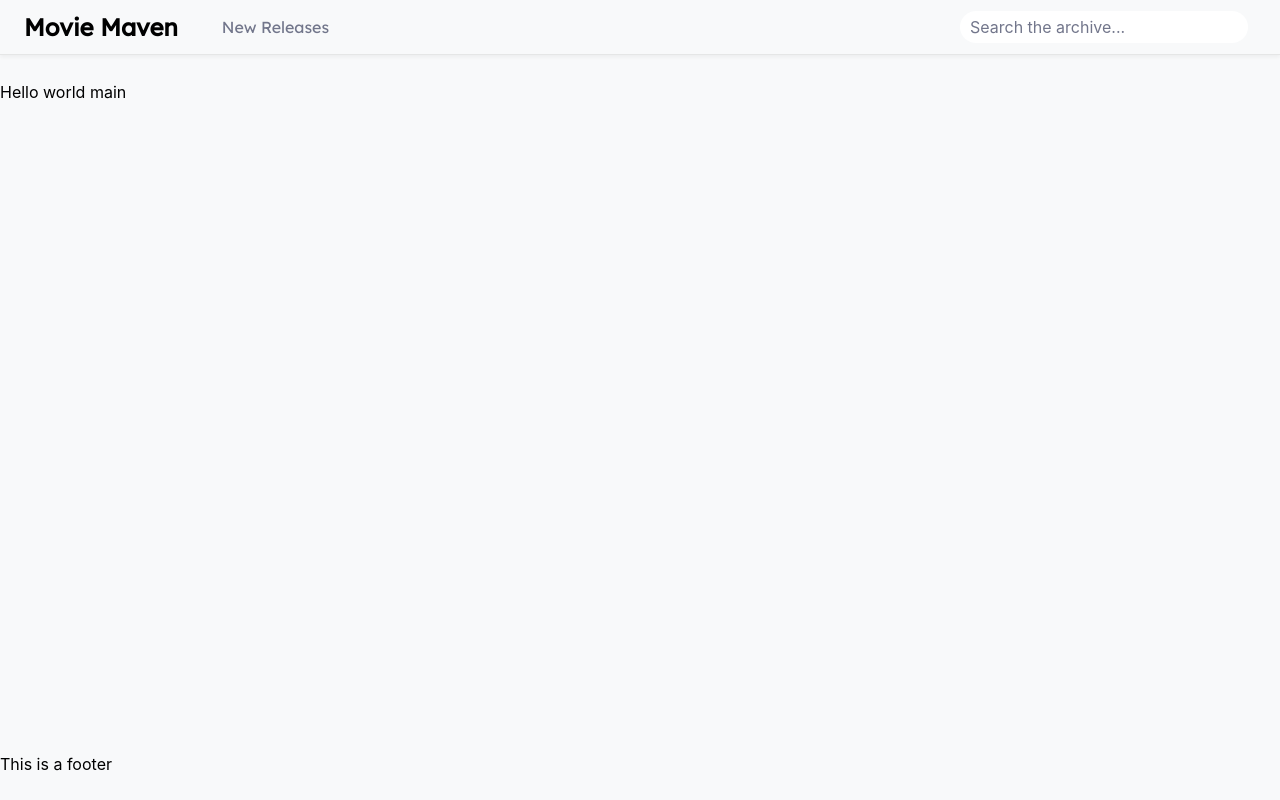
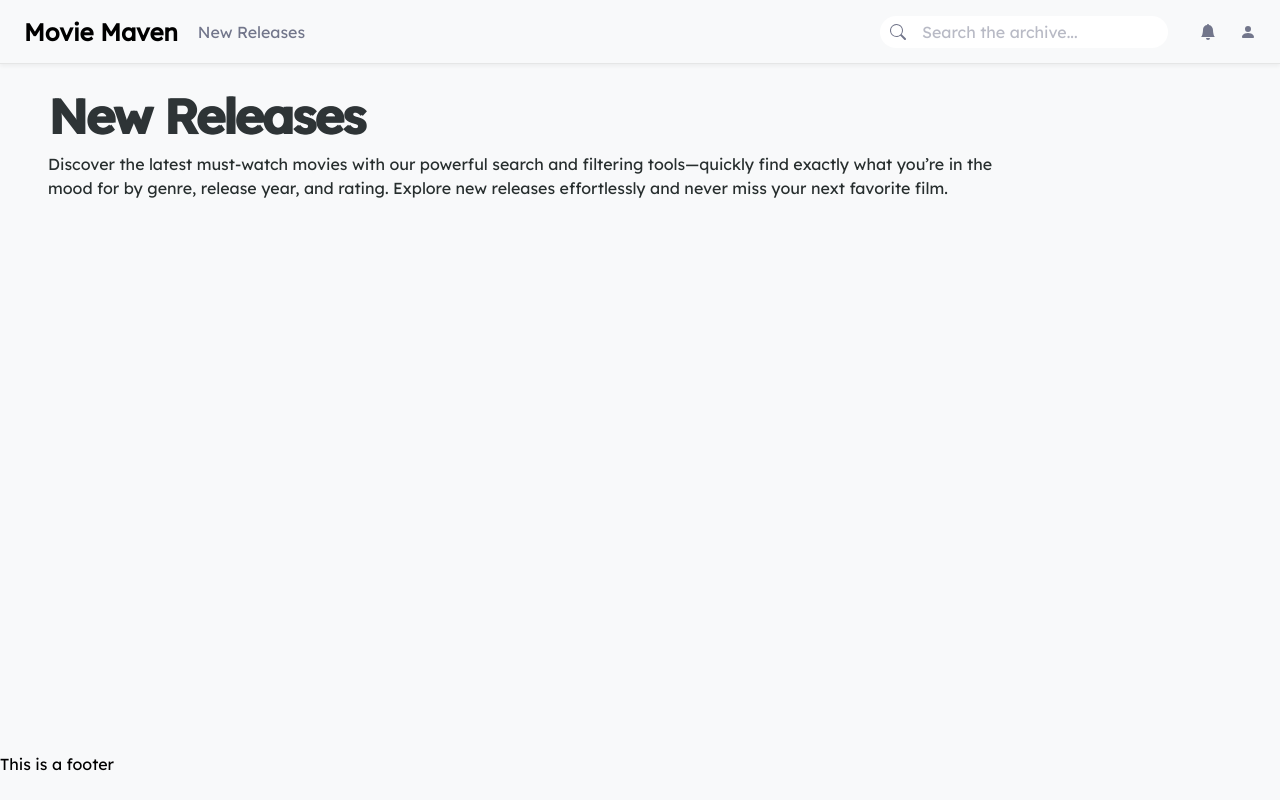
Before and after one commit to wesjrose/movie_maven_fe, a React (Vite) app: page / in a window 1280 px wide. Built offline with nearby package versions, Linux system fonts and the light colour scheme.

Commit message:
feat: finish header styling and New releases intro

```diff
--- a/package.json
+++ b/package.json
@@ -14,6 +14,7 @@
     "@tailwindcss/vite": "^4.2.2",
     "react": "^19.2.4",
     "react-dom": "^19.2.4",
+    "react-icons": "^5.6.0",
     "tailwindcss": "^4.2.2"
   },
   "devDependencies": {
--- a/src/components/AppLayout/AppLayout.module.css
+++ b/src/components/AppLayout/AppLayout.module.css
@@ -1,5 +1,5 @@
 .dt_app_layout {
     display: grid;
     min-height: 100vh;
-    grid-template-rows: 5rem 1fr 3rem;
+    grid-template-rows: 3rem 1fr 3rem;
 }
--- a/src/components/AppLayout/AppLayout.tsx
+++ b/src/components/AppLayout/AppLayout.tsx
@@ -1,12 +1,13 @@
 import classes from "./AppLayout.module.css";
 import Header from "../Header/Header";
 import Footer from "../Footer/Footer";
+import NewReleases from "../NewReleases/NewReleases";
 
 export default function AppLayout() {
   return (
     <div className={classes.dt_app_layout}>
       <Header />
-      <main> Hello world main</main>
+      <NewReleases />
       <Footer />
     </div>
   );
--- a/src/components/Header/Header.module.css
+++ b/src/components/Header/Header.module.css
@@ -1,9 +1,7 @@
 header {
     display: flex;
-    height: 2rem;
+    height: 4rem;
     align-items: center;
-    padding-top: 1.7rem;
-    padding-bottom: 1.7rem;
     border-bottom: 1px solid rgba(0, 0, 0, 0.08);
     box-shadow: 0 2px 4px rgba(0, 0, 0, 0.05);
 
@@ -13,5 +11,10 @@ header {
     font-family: var(--font-lexend);
     font-weight: bold;
     font-size: 1.5rem;
-    padding: 1.5rem;
+    padding-left: 1.5rem;
 }
+
+.icon {
+    color: #72768b;
+    margin-right: 1.5rem;
+}
--- a/src/components/Header/Header.tsx
+++ b/src/components/Header/Header.tsx
@@ -1,6 +1,9 @@
 import Nav from "../Nav/Nav";
 import SearchBar from "../SearchBar/SearchBar";
 import classes from "./Header.module.css";
+
+import { BsFillPersonFill } from "react-icons/bs";
+import { BsBellFill } from "react-icons/bs";
 
 export default function Header() {
   return (
@@ -8,6 +11,8 @@ export default function Header() {
       <div className={classes["header-logo"]}>Movie Maven</div>
       <Nav></Nav>
       <SearchBar />
+      <BsBellFill className={classes.icon} />
+      <BsFillPersonFill className={classes.icon} />
     </header>
   );
 }
--- /dev/null
+++ b/src/components/NewReleases/NewReleases.module.css
@@ -0,0 +1,19 @@
+
+.new-releases {
+    margin: 2rem 3rem;
+}
+
+
+h1 {
+    font-size: 3rem;
+    font-weight: bold;
+    text-shadow: 2px 0 #2E3436;
+    font-family: var(--font-lexend);
+    color: #2E3436;
+    letter-spacing: -0.5px;
+}
+
+h6 {
+    color: #272e2e;
+    width: 60rem;
+}
--- /dev/null
+++ b/src/components/NewReleases/NewReleases.tsx
@@ -0,0 +1,15 @@
+import classes from "./NewReleases.module.css";
+
+export default function NewReleases() {
+  return (
+    <div className={classes["new-releases"]}>
+      <h1>New Releases</h1>
+      <h6>
+        Discover the latest must-watch movies with our powerful search and
+        filtering tools—quickly find exactly what you’re in the mood for by
+        genre, release year, and rating. Explore new releases effortlessly and
+        never miss your next favorite film.
+      </h6>
+    </div>
+  );
+}
--- a/src/components/SearchBar/SearchBar.module.css
+++ b/src/components/SearchBar/SearchBar.module.css
@@ -1,4 +1,4 @@
-.search-bar {
+.search {
     margin-left: auto;
     margin-right: 2rem;
     display: flex;
@@ -11,3 +11,15 @@
     background-color: white;
 
 }
+
+.icon {
+    color: var(--grey-colour);
+}
+
+input {
+    margin-left: 1rem;
+}
+
+input:focus {
+    outline: none;
+}
--- a/src/components/SearchBar/SearchBar.tsx
+++ b/src/components/SearchBar/SearchBar.tsx
@@ -1,9 +1,11 @@
 import classes from "./SearchBar.module.css";
+import { BsSearch } from "react-icons/bs";
 
 export default function SearchBar() {
   return (
-    <div className={classes["search-bar"]}>
-      <input type="text" defaultValue={"Search the archive..."}></input>
+    <div className={classes.search}>
+      <BsSearch className={classes.icon} />
+      <input type="text" placeholder="Search the archive..."></input>
     </div>
   );
 }
--- a/src/index.css
+++ b/src/index.css
@@ -2,6 +2,7 @@
 
 :root {
   background-color: #F8F9FA;
+  font-family: 'Lexend', sans-serif;
   --font-lexend: 'Lexend', sans-serif;
   --grey-colour: #72768b;
 }
```
Also changed, not shown: 1 other file (tests, documents, lock files or other folders).
